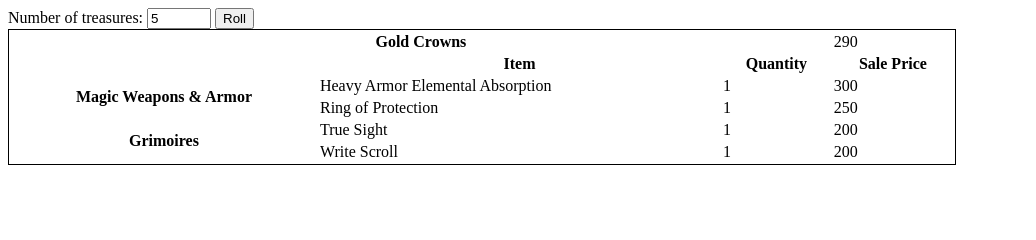
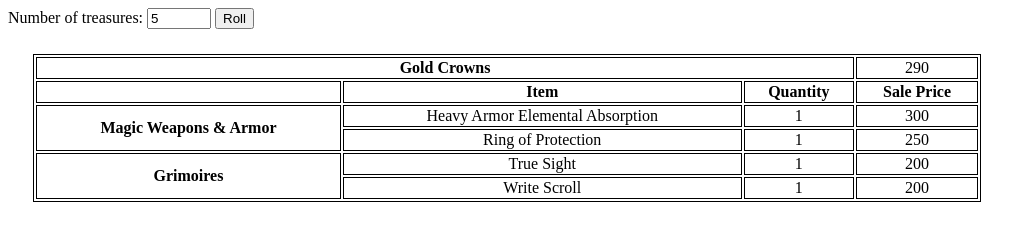
Before and after one commit to WilderDan/Treasure_Generator, a plain HTML site: page index.html in a window 1280 px wide. Both pictures are taken after typing "5" into the empty fields and a click on the input "Roll". Shown: the whole page, without its empty margins (0-1036 px from the left). Drawn offline with nearby package versions, Linux system fonts and the light colour scheme.

Commit message:
Add table row border

```diff
--- a/style.css
+++ b/style.css
@@ -1,8 +1,12 @@
 table {
   border: 1px solid black;
   width: 75%;
+  margin: 25px;
 }
 
+th,
+tr,
 td {
-  border: 1px;
+  border: 1px solid;
+  text-align: center;
 }
```
